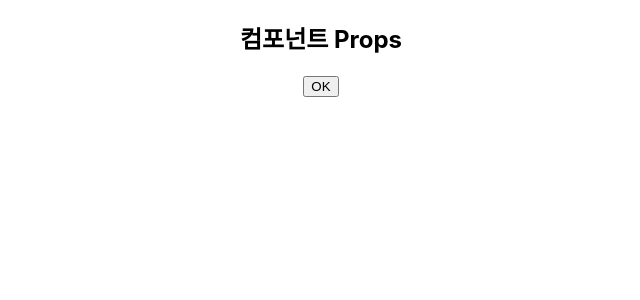
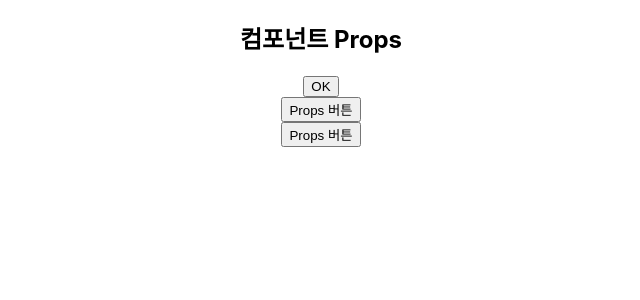
Before and after one commit to nam2626/KH_2025_04_REACT, a React (Create React App) app in the folder component-props/: page / in a window 1280 px wide. Shown: the top 300 px of the page, without its empty margins (319-959 px from the left). Built offline with nearby package versions, Linux system fonts and the light colour scheme.

Commit message:
Props 테스트

```diff
--- a/component-props/src/App.js
+++ b/component-props/src/App.js
@@ -1,11 +1,17 @@
 import './App.css';
 import ButtonOK from './components/ButtonOK';
+import ButtonProps from './components/ButtonProps';
 
 function App() {
   return (
     <div className="App">
       <h2>컴포넌트 Props</h2>
       <ButtonOK data="데이터" var1="확인" attr="속성값"/>
+      <br></br>
+      <ButtonProps name="홍길동" age={20} />
+      <br></br>
+      <ButtonProps name="김철수" age={30} />
+      <br></br>
     </div>
   );
 }
--- /dev/null
+++ b/component-props/src/components/ButtonProps.jsx
@@ -0,0 +1,6 @@
+export default function ButtonProps({name,age}) {
+    const func = () => {
+        alert(`이름: ${name}, 나이: ${age}`);
+    }
+    return <button onClick={func}>Props 버튼</button>;
+}
```
